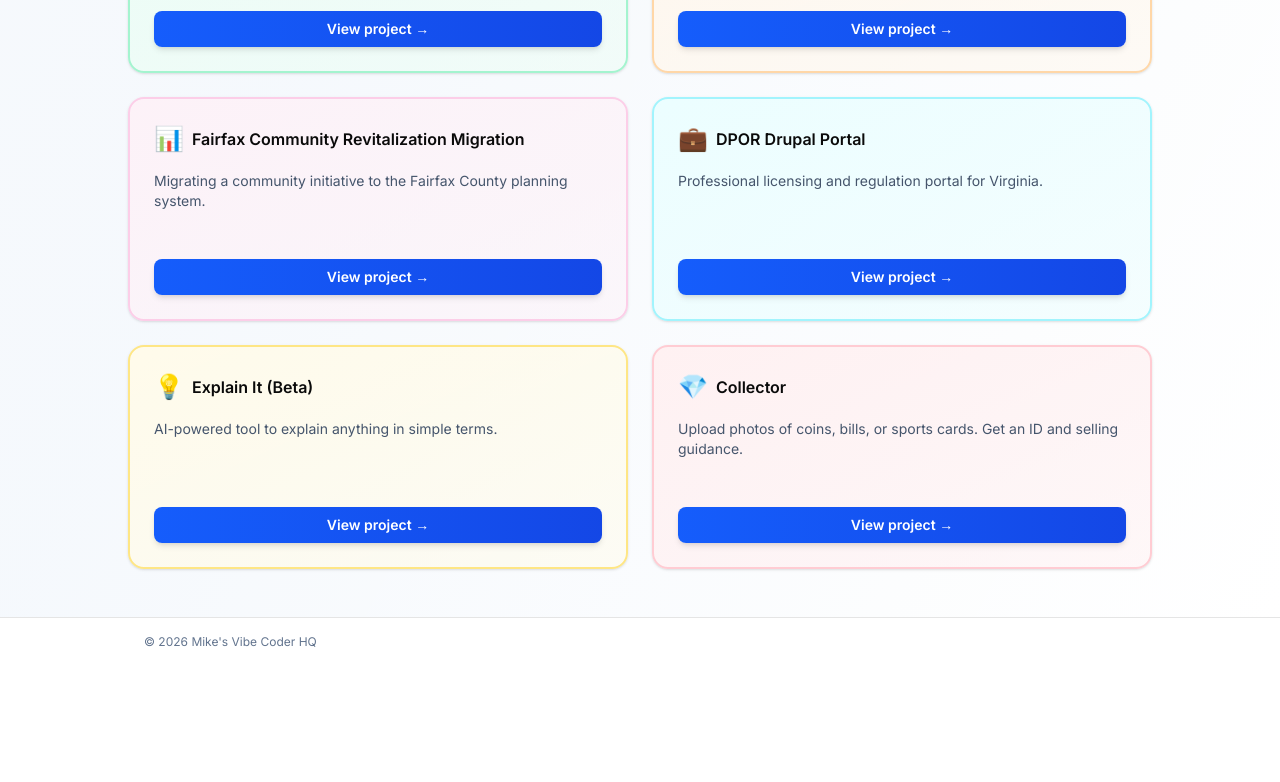
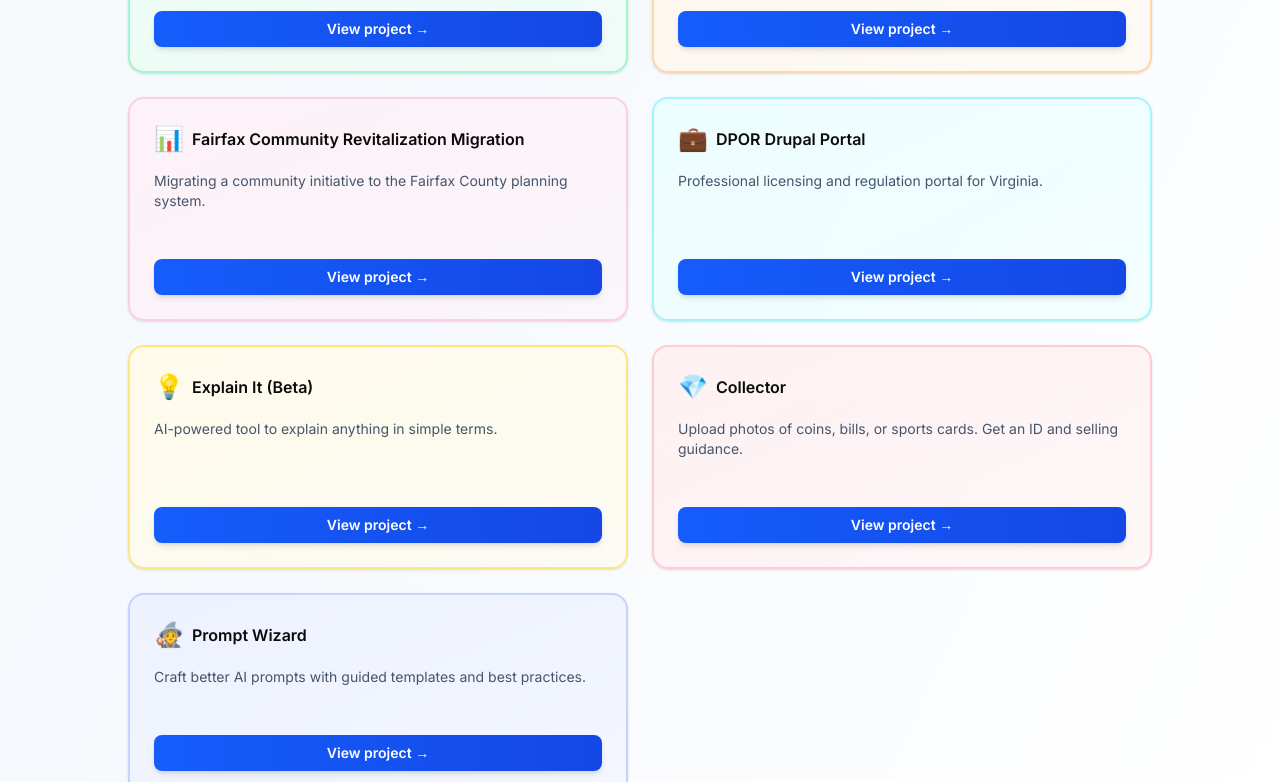
Before and after one commit to mikewilley-vibe/my-vibe-app, a Next.js app: page /projects in a window 1280 px wide. Shown: the part 2000-2782 px from the top of the page. Before the commit the page ends 2666 px from the top, so only its background shows below. Built offline with nearby package versions, Linux system fonts and the light colour scheme.

Commit message:
Add Prompt Wizard to projects and personal navigation

```diff
--- a/app/components/nav/SiteHeader.tsx
+++ b/app/components/nav/SiteHeader.tsx
@@ -87,6 +87,7 @@
                       <DropdownLink href="https://card-of-first-food.vercel.app/">Card of First Food</DropdownLink>
                       <DropdownLink href="https://explain-it-peach.vercel.app/">Explain It (Beta)</DropdownLink>
                       <DropdownLink href="https://collector-gold.vercel.app/">Collector</DropdownLink>
+                      <DropdownLink href="https://prompt-wizard-woad.vercel.app/">Prompt Wizard</DropdownLink>
                     </div>
                   )}
                 </div>
@@ -104,6 +105,7 @@
               <NavLink href="/workout-timer" highlight>HIIT Timer</NavLink>
               <NavLink href="https://first-food.vercel.app/">First Food</NavLink>
               <NavLink href="https://collector-gold.vercel.app/">Collector</NavLink>
+              <NavLink href="https://prompt-wizard-woad.vercel.app/">Prompt Wizard</NavLink>
             </div>
           )}
         </div>
@@ -183,6 +185,7 @@
                     <MobileNavLink href="https://card-of-first-food.vercel.app/">Card of First Food</MobileNavLink>
                     <MobileNavLink href="https://explain-it-peach.vercel.app/">Explain It (Beta)</MobileNavLink>
                     <MobileNavLink href="https://collector-gold.vercel.app/">Collector</MobileNavLink>
+                    <MobileNavLink href="https://prompt-wizard-woad.vercel.app/">Prompt Wizard</MobileNavLink>
                   </div>
                 )}
               </div>
@@ -199,6 +202,7 @@
               <MobileNavLink href="/workout-timer" highlight>HIIT Timer</MobileNavLink>
               <MobileNavLink href="https://first-food.vercel.app/">First Food</MobileNavLink>
               <MobileNavLink href="https://collector-gold.vercel.app/">Collector</MobileNavLink>
+              <MobileNavLink href="https://prompt-wizard-woad.vercel.app/">Prompt Wizard</MobileNavLink>
             </>
           )}
         </div>
--- a/app/data/projects.ts
+++ b/app/data/projects.ts
@@ -269,6 +269,17 @@
       label: "Collector",
     },
   },
+  {
+    slug: "prompt-wizard",
+    title: "Prompt Wizard",
+    emoji: "🧙",
+    message: "Craft better AI prompts with guided templates and best practices.",
+    longDescription: "Prompt Wizard helps you write better prompts for ChatGPT, Claude, and other AI models. Get guided templates, learn prompt engineering best practices, refine your questions, and save your best prompts for future use. Perfect for anyone looking to get better results from AI.",
+    link: {
+      href: "https://prompt-wizard-woad.vercel.app/",
+      label: "Prompt Wizard",
+    },
+  },
 ];
 
 export function getProjectBySlug(slug: string) {
```
